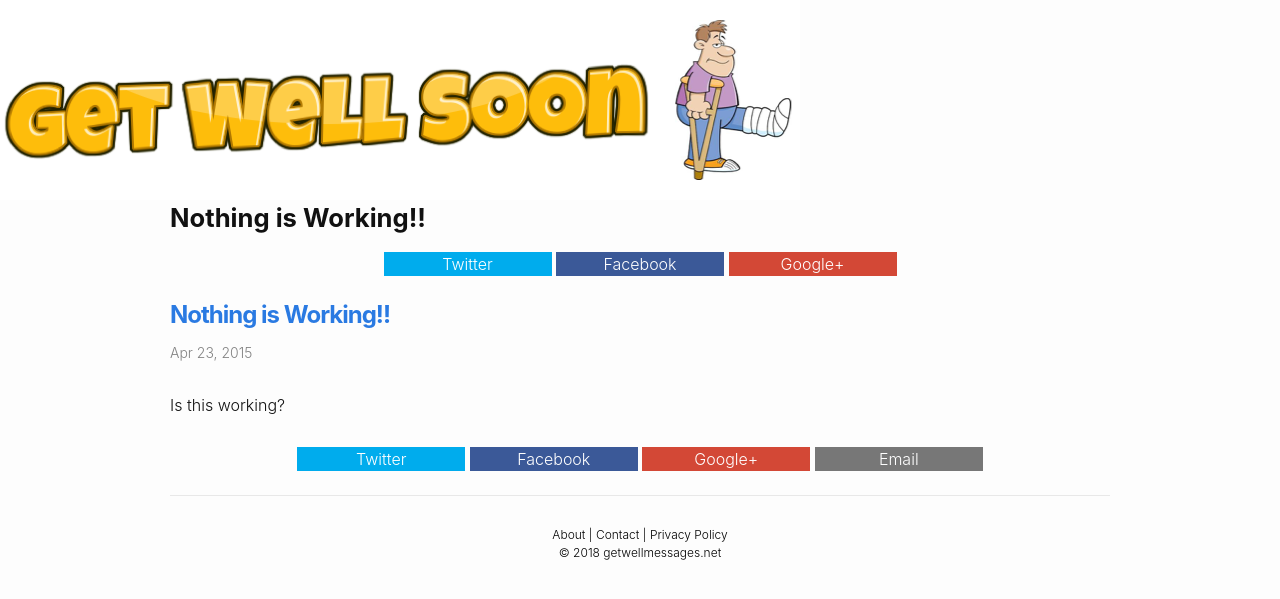
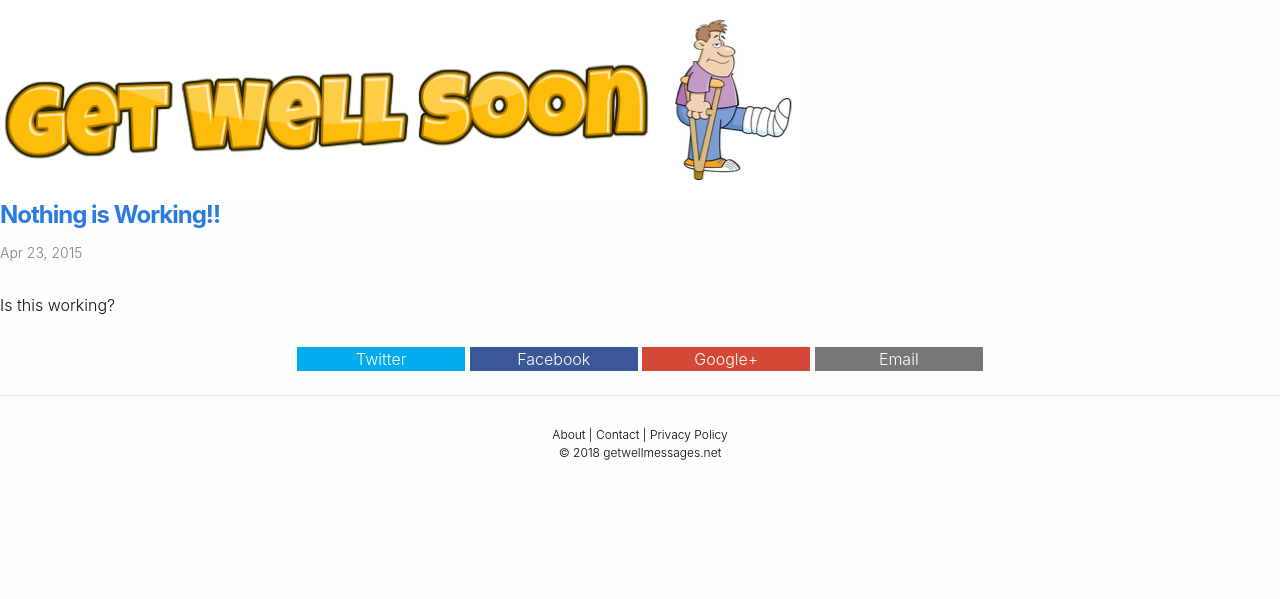
Before and after one commit to andyml123/andyml123.github.io, a Jekyll site: the page built from _posts/2015-04-23-nothing-is-working.markdown, in a window 1280 px wide. Shown: the top 599 px of the page. Built offline with Jekyll 4.4.1, drawn with Linux system fonts in a browser that asks for light colours.

Commit message:
Update get-well-header.html

```diff
--- a/_includes/get-well-header.html
+++ b/_includes/get-well-header.html
@@ -1,8 +1,12 @@
 <body itemscope="" itemtype="https://schema.org/WebPage">
   <a href="/" class="logo"><img src="/img/IMG_7208.PNG" alt="Get Well Messages"></a>
 
+ {% if page.layout == 'page' %}
+
 <div class="wrapper">
           <h1>{% if page.title2 %}{{ page.title2 }}  {% else %}{{ page.title }}{% endif %}</h1>
+
+
       <div class="sharing">
 
   <a class="sharing-button twitter" href="https://twitter.com/intent/tweet?text=Test Post!&amp;url=http://www.crotchet.net/test-post/&amp;via=crotchetnet&amp;related=crotchetnet" rel="nofollow" title="Share on Twitter">Twitter</a>
@@ -12,3 +16,5 @@
   <a class="sharing-button googleplus" href="https://plus.google.com/share?url=http://www.crotchet.net/test-post/" rel="nofollow" target="_blank" title="Share on Google Plus">Google+</a>
 
 </div>
+
+{% endif %}
```
